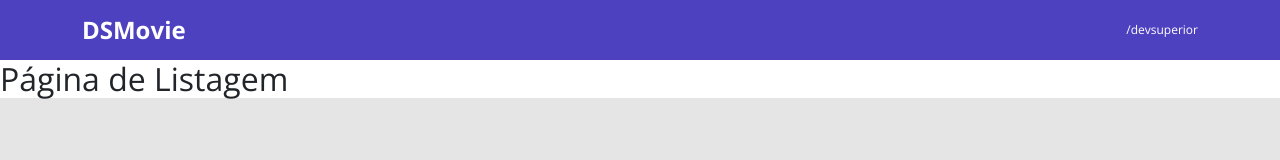
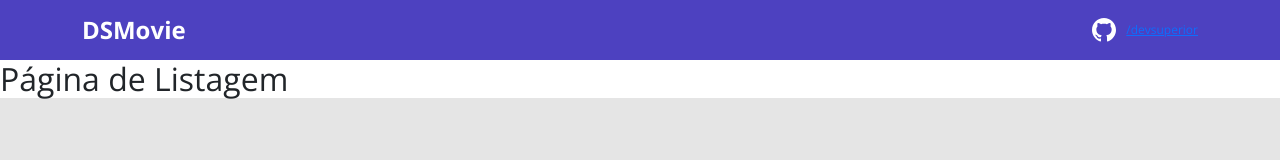
Before and after one commit to LucasBolela/dsmovie-dev, a React (Create React App) app: page / in a window 1280 px wide. Shown: the top 160 px of the page. Built offline with nearby package versions, Linux system fonts and the light colour scheme.

Commit message:
Add files via upload

```diff
--- a/src/components/Navbar/index.tsx
+++ b/src/components/Navbar/index.tsx
@@ -1,4 +1,4 @@
-//import {ReactComponent as GithubIcon} from 'assets/img/github.svg'
+import {ReactComponent as GithubIcon} from 'assets/img/github.svg'
 import './styles.css'
 
 function Navbar(){
@@ -7,11 +7,12 @@ function Navbar(){
             <nav className="container">
                 <div className="dsmovie-nav-content">
                     <h1>DSMovie</h1>
-                    <a href="https://github.com/dfpires/sdmovie" target="_blank" rel="noreferrer"></a>
-                    <div className="dsmovie-contact-container">
-                        {/* <GithubIcon /> */}
-                        <p className="dsmovie-contact-link">/devsuperior</p>
-                    </div>
+                    <a href="https://github.com/dfpires/sdmovie" target="_blank" rel="noreferrer">
+                        <div className="dsmovie-contact-container">
+                            <GithubIcon />
+                            <p className="dsmovie-contact-link">/devsuperior</p>
+                        </div>
+                    </a>
                 </div>
             </nav>
         </header>
--- /dev/null
+++ b/src/react-app-env.d.ts
@@ -0,0 +1 @@
+/// <reference types="react-scripts"/>
```
